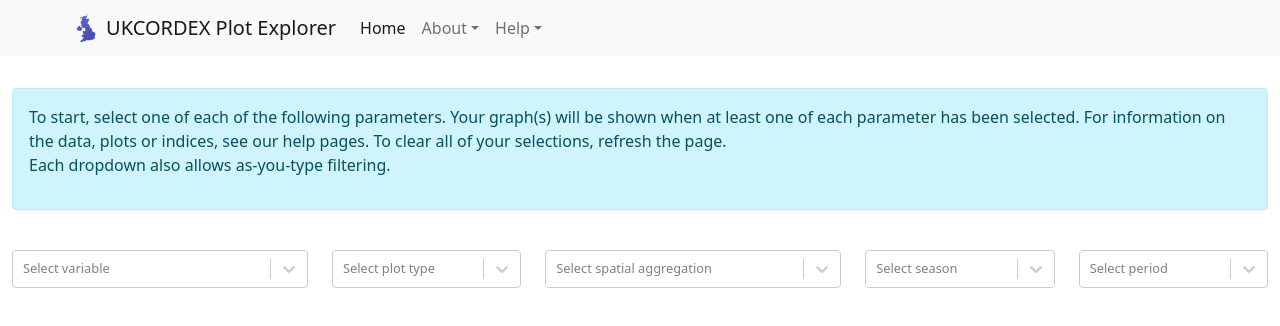
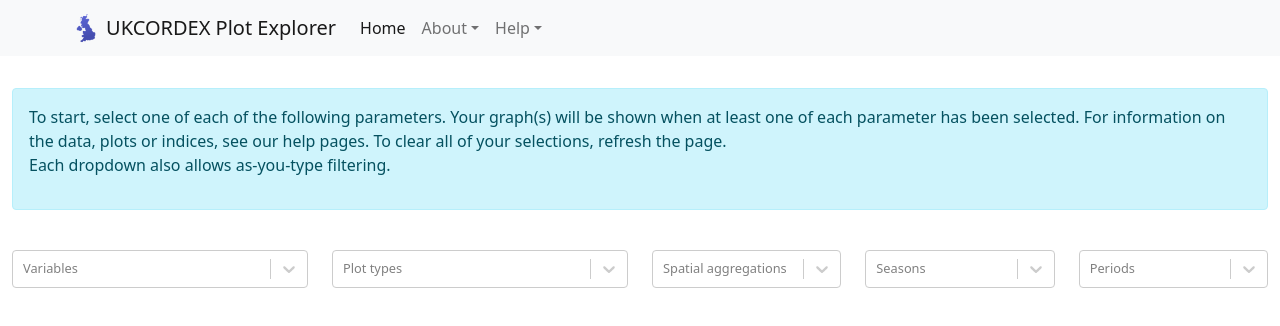
Before and after one commit to UCL/UKCORDEX-plot-explorer-dev, a React (Create React App) app: page / in a window 1280 px wide. Shown: the top 326 px of the page. Built offline with nearby package versions, Linux system fonts and the light colour scheme.

Commit message:
adjusted dropdown text and width

```diff
--- a/src/components/OptionsRow.js
+++ b/src/components/OptionsRow.js
@@ -57,30 +57,30 @@ function OptionsRow({
           formatOptionLabel={formatPlotvarLabel}
           classNamePrefix={plotvarOptionsContents}
           onChange={setPlotvars}
-          placeholder="Select variable"
+          placeholder="Variables"
           isClearable={false}
           isMulti
           className="plotdropdown"
         />
       </Col>
       {/* Plot types dropdown */}
-      <Col sm={2} xs={5}>
+      <Col sm={3} xs={5}>
         <Select
           options={plottypeOptionsContents}
           onChange={setPlottypes}
           formatOptionLabel={formatPlotTypeLabel}
-          placeholder="Select plot type"
+          placeholder="Plot types"
           isClearable={false}
           isMulti
           className="plotdropdown"
         />
       </Col>
       {/* Spatial aggregation dropdown */}
-      <Col sm={3} xs={4}>
+      <Col sm={2} xs={3}>
         <Select
           options={regionOptionsContents}
           onChange={setRegion}
-          placeholder="Select spatial aggregation"
+          placeholder="Spatial aggregations"
           isClearable={false}
           isMulti
           className="plotdropdown"
@@ -92,7 +92,7 @@ function OptionsRow({
           options={seasonOptionsContents}
           formatOptionLabel={formatSeasonLabel}
           onChange={setSeasons}
-          placeholder="Select season"
+          placeholder="Seasons"
           isClearable={false}
           isMulti
           className="plotdropdown"
@@ -103,7 +103,7 @@ function OptionsRow({
         <Select
           options={periodOptionsContents}
           onChange={setPeriods}
-          placeholder="Select period"
+          placeholder="Periods"
           isClearable={false}
           isMulti
           className="plotdropdown"
```
